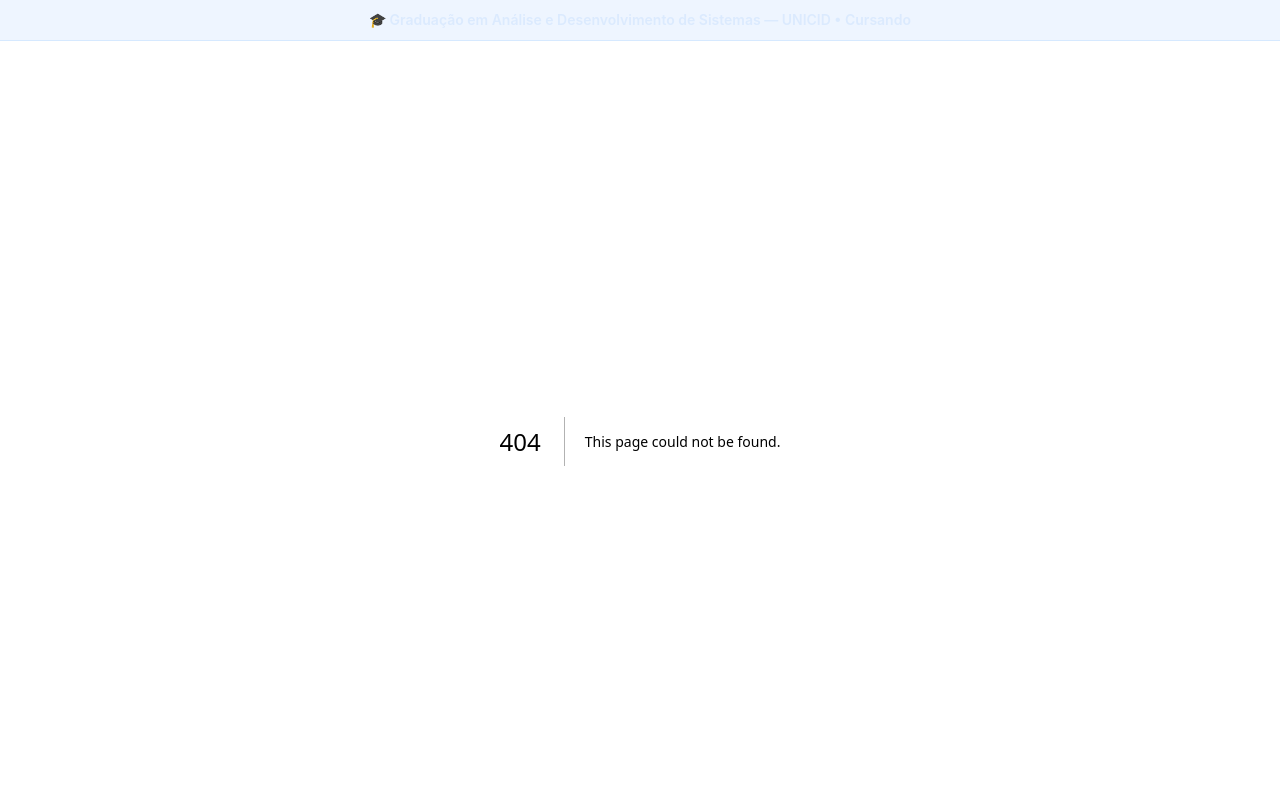
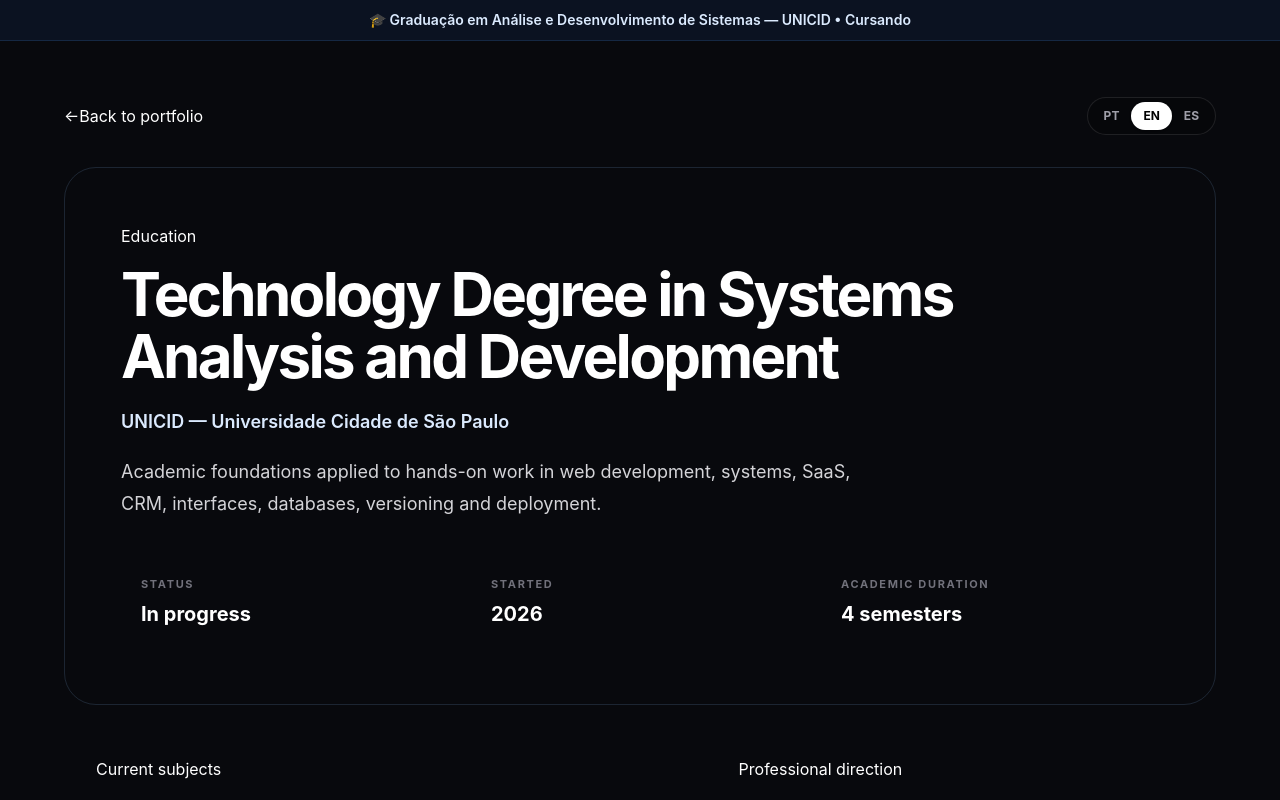
Before and after one commit to lucasnassuato2025-cloud/portfolio-lucas, a Next.js app: page /en/education in a window 1280 px wide. Before the commit this address had no page. Shown: the top 800 px of the page. Built offline with nearby package versions, Linux system fonts and the light colour scheme.

Commit message:
feat: add English education route

```diff
--- /dev/null
+++ b/app/en/education/page.tsx
@@ -0,0 +1,8 @@
+import { EducationPage } from '../../_components/education-page'
+import { getEducationMetadata } from '../../portfolio-metadata'
+
+export const metadata = getEducationMetadata('en')
+
+export default function EnglishEducationPage() {
+  return <EducationPage locale="en" />
+}
```
